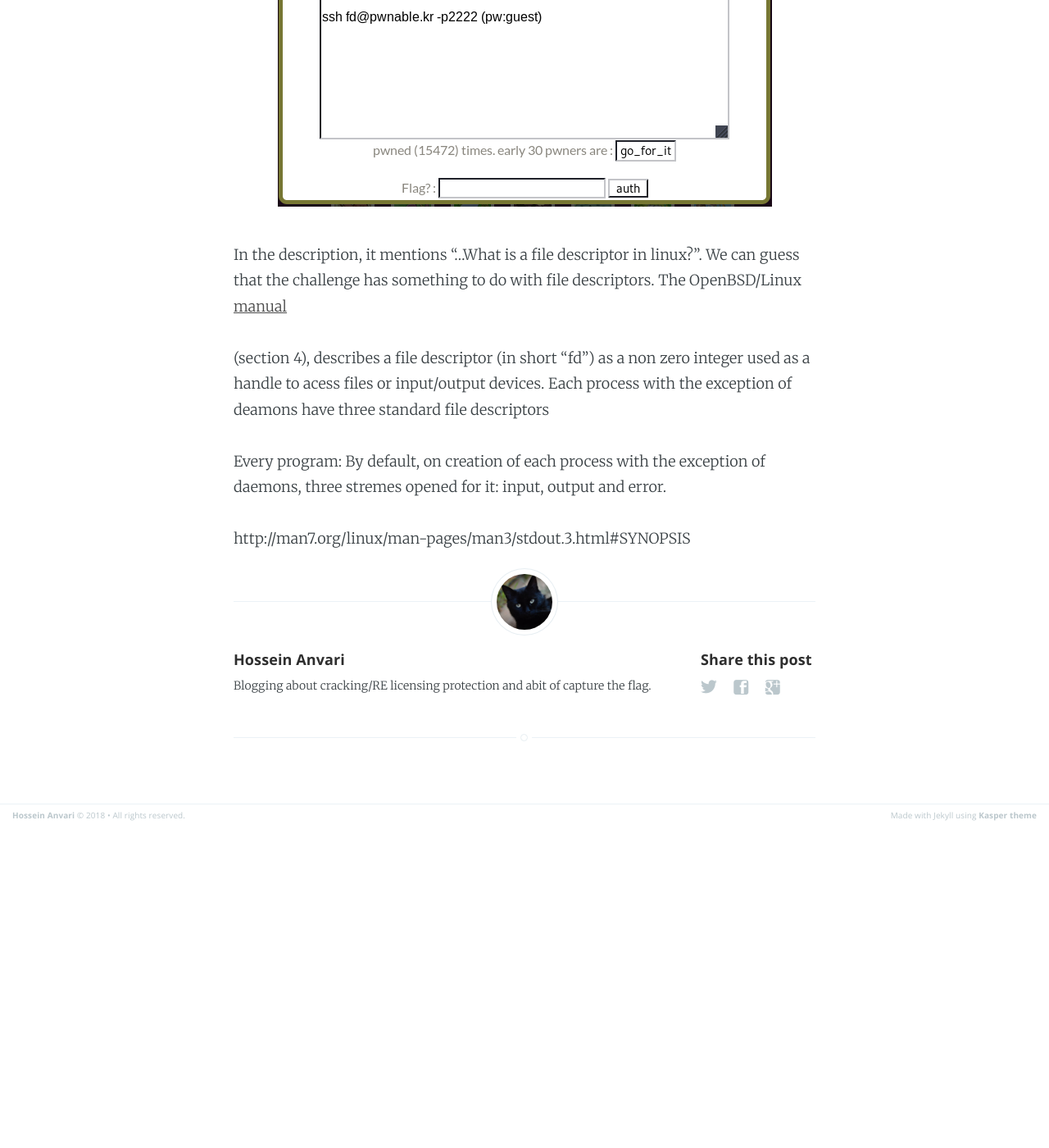
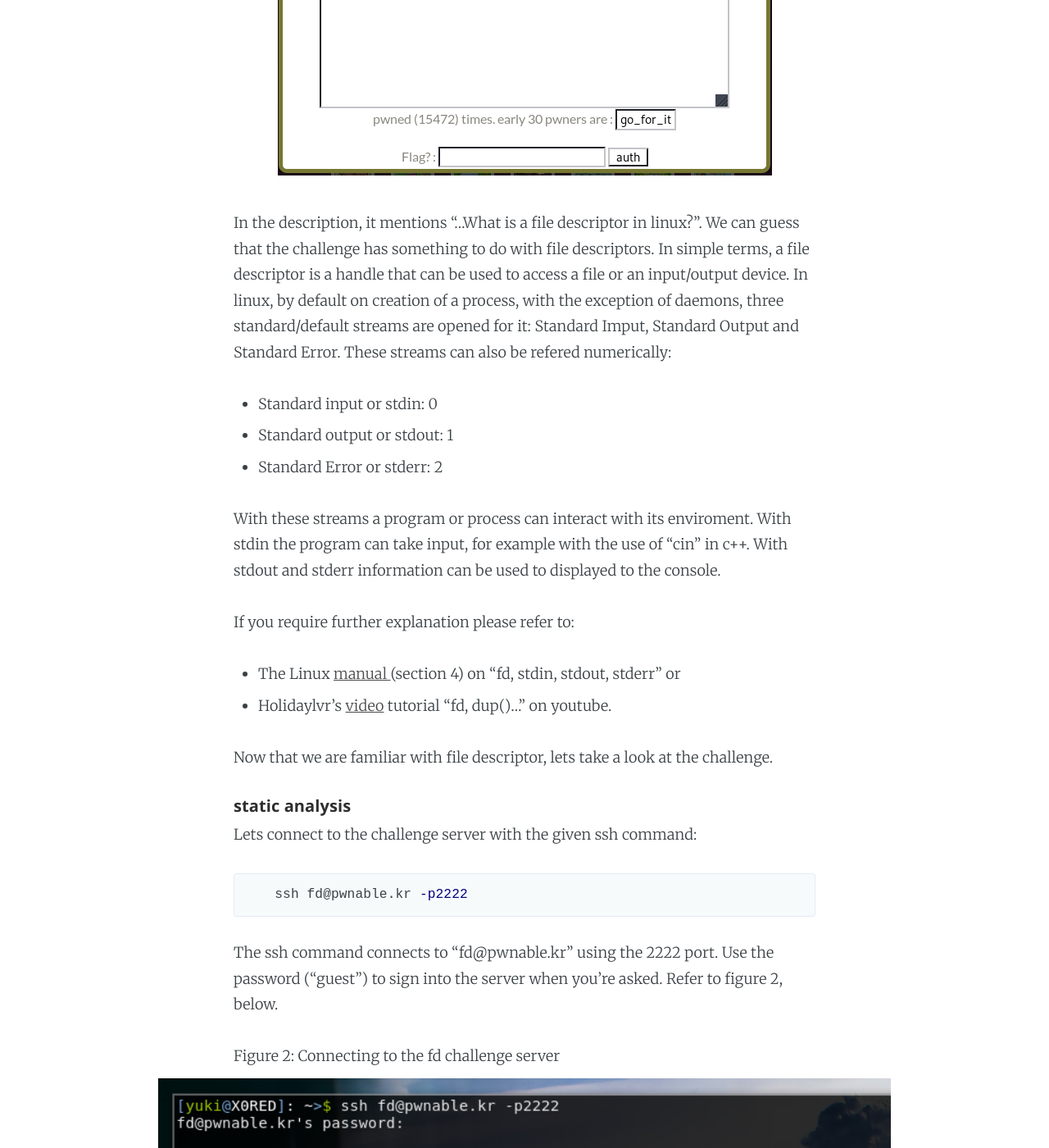
Before and after one commit to KHZ-INTL/blog, a Jekyll site: the page built from _posts/2018-03-26-solving-the-fd-challenge-pwnablekr.markdown, in a window 1280 px wide and 1400 px high, scrolled down 1896 px. Shown: the whole window at 82% size. Built offline with Jekyll 4.4.1, drawn with Linux system fonts in a browser that asks for light colours; before the commit the page ends 2904 px from its top, so only the background shows below that; some of the changed text lies outside the part shown.

Commit message:
Added file descriptor explanantion.

```diff
--- a/_posts/2018-03-26-solving-the-fd-challenge-pwnablekr.markdown
+++ b/_posts/2018-03-26-solving-the-fd-challenge-pwnablekr.markdown
@@ -5,7 +5,7 @@ date:   2018-03-26 10:18:00
 categories: capture-the-flag pawnablekr Writeup
 ---
 
-# writing, in progress.
+#### writing, in progress.
 
 The objective of this challenge (fd - pwnable.kr) is to capture the flag.
 
@@ -37,11 +37,36 @@ A good place to initate our reasearch is by reading the description of the chall
 Figure 1: Challenge Description
 ![fd-pwnablekr-challenge-description](/assets/images/fd-pwnablekr/fd_chall_desc.png)
 
-In the description, it mentions "...What is a file descriptor in linux?". We can guess that the challenge has something to do with file descriptors. The OpenBSD/Linux <a href="https://en.wikipedia.org/wiki/File_descriptor" target="_blank">manual </a>
+In the description, it mentions "...What is a file descriptor in linux?". We can guess that the challenge has something to do with file descriptors. In simple terms, a file descriptor is a handle that can be used to access a file or an input/output device. In linux, by default on creation of a process, with the exception of daemons, three standard/default streams are opened for it: Standard Imput, Standard Output and Standard Error. These streams can also be refered numerically:
++ Standard input or stdin: 0
++ Standard output or stdout: 1
++ Standard Error or stderr: 2
 
-(section 4), describes a file descriptor (in short "fd") as a non zero integer used as a handle to acess files or input/output devices. Each process with the exception of deamons have three standard file descriptors
+With these streams a program or process can interact with its enviroment. With stdin the program can take input, for example with the use of "cin" in c++. With stdout and stderr information can be used to displayed to the console.
 
-Every program:
-    By default, on creation of each process with the exception of daemons, three stremes opened for it: input, output and error.
+If you require further explanation please refer to:
++ The Linux <a href="http://man7.org/linux/man-pages/man3/stdout.3.html#SYNOPSIS " target="_blank">manual </a>(section 4) on "fd, stdin, stdout, stderr" or
++ Holidaylvr's <a href="https://www.youtube.com/watch?v=EqndHT606Tw" target="_blank">video</a> tutorial "fd, dup()..." on youtube.
 
-http://man7.org/linux/man-pages/man3/stdout.3.html#SYNOPSIS
+Now that we are familiar with file descriptor, lets take a look at the challenge.
+
+##### static analysis
+Lets connect to the challenge server with the given ssh command:
+{% highlight bash %}
+    ssh fd@pwnable.kr -p2222
+{% endhighlight %}
+
+The ssh command connects to "fd@pwnable.kr" using the 2222 port. Use the password ("guest") to sign into the server when you're asked. Refer to figure 2, below.
+
+Figure 2: Connecting to the fd challenge server
+![fd-pwnablekr-challenge-description](/assets/images/fd-pwnablekr/connecting-to-fd.png)
+
+The server is running on linux. We can use the following commands:
++ ls: List items in the current dirrctory
++ cd: Change dirrectory
++ vim: Edit/view text and source code files using the vim editor
+
+If we do a listing (ls) of the current dirrectory we see the:
++ fd: Challenge binary,
++ fd.c: Challenge source code and
++ Flag
```
Also changed, not shown: assets/images/fd-pwnablekr/connecting-to-fd.png (added).
